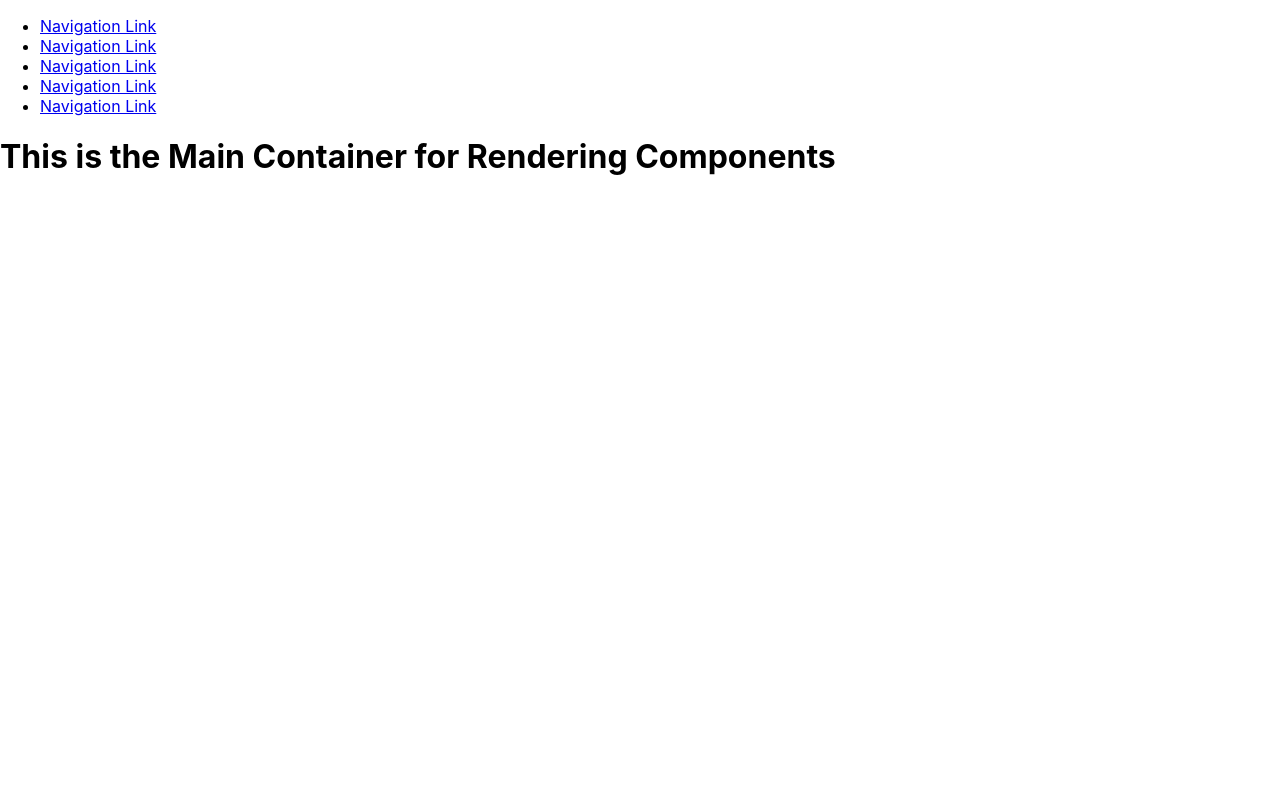
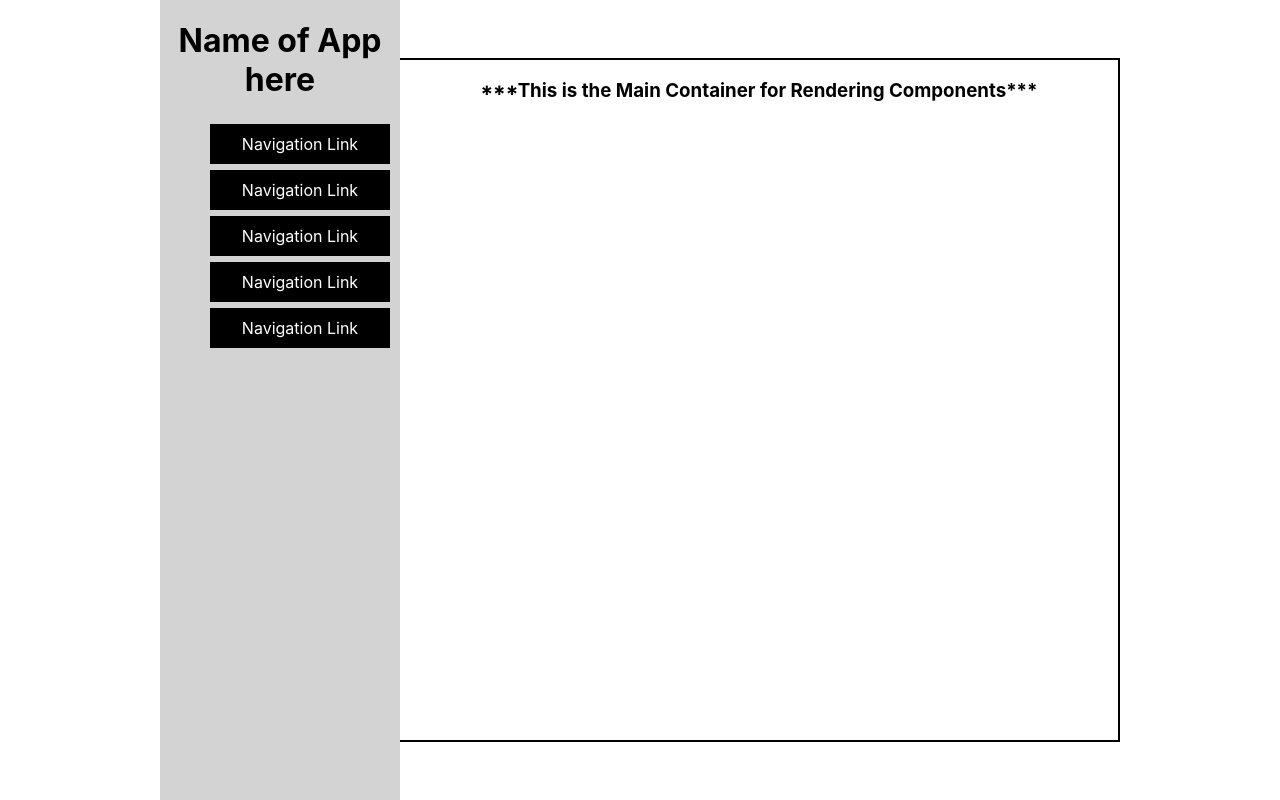
Before and after one commit to royFloresNyc/iron-budget-frontend, a React (Create React App) app: page / in a window 1280 px wide. Built offline with nearby package versions, Linux system fonts and the light colour scheme; the HTML template or start-up script is replaced by a standard one.

Commit message:
Styling to show basic structure of high level containers

```diff
--- a/src/App.css
+++ b/src/App.css
@@ -1,4 +1,4 @@
-.App {
+/* .App {
   text-align: center;
 }
 
@@ -35,4 +35,57 @@
   to {
     transform: rotate(360deg);
   }
+} */
+
+.wrapper {
+    display: grid;
+    grid-template-columns: repeat(16, minmax(0, 1fr));
+    align-items: center;
 }
+
+.main-container {
+    height: 85vh;
+    grid-column: 6 / span 9;
+    border-top: 2px solid black;
+    border-right: 2px solid black;
+    border-bottom: 2px solid black;
+    text-align: center;
+}
+
+.side-panel {
+    background: lightgray;
+    height: 100vh;
+    grid-column: 3 / span 3;
+    text-align: center;
+}
+
+.nav-bar {
+    width: 100%;
+    text-align: center;
+}
+/* ul.nav {
+    height: 40px; */
+    /* margin-bottom: 0px; */
+    /* padding-bottom: 5px;
+} */
+
+ul.nav li {
+    line-height: 40px;
+    width: 90%;
+    display: inline-block;
+    margin: 3px;
+    background-color: black;
+}
+
+ul.nav li:hover {
+    background-color: white;
+    transition: 0.5s;
+}
+
+a {
+    text-decoration: none;
+    color: white;
+}
+a:hover {
+    color: black;
+}
--- a/src/App.js
+++ b/src/App.js
@@ -2,18 +2,18 @@ import React from 'react';
 import logo from './logo.svg';
 import './App.css';
 import { Route, Switch } from 'react-router-dom'
-import SideNavPanel from './Containers/SideNavPanel'
+import SidePanel from './Containers/SidePanel'
 import MainContainer from './Containers/MainContainer'
 
 function App() {
     return (
-        <>
-            <SideNavPanel />
+        <div className="wrapper">
+            <SidePanel />
             <Switch>
                 <Route path="/" component={MainContainer} />
             </Switch>
 
-        </>
+        </div>
     );
 }
 
--- a/src/Components/NavBar.js
+++ b/src/Components/NavBar.js
@@ -4,7 +4,7 @@ import { NavLink } from 'react-router-dom'
 const NavBar = () => {
     return (
         <div className='nav-bar'>
-            <ul>
+            <ul className="nav">
                 <li><NavLink to='/'>Navigation Link</NavLink></li>
                 <li><NavLink to=''>Navigation Link</NavLink></li>
                 <li><NavLink to=''>Navigation Link</NavLink></li>
--- a/src/Containers/MainContainer.js
+++ b/src/Containers/MainContainer.js
@@ -4,7 +4,7 @@ import { Route, Switch } from 'react-router-dom'
 class MainContainer extends React.Component {
     render () {
         return <div className="main-container">
-            <h1>This is the Main Container for Rendering Components</h1>
+            <h3>***This is the Main Container for Rendering Components***</h3>
             <Switch>
                 {/* { add different routes here} */}
             </Switch>
--- a/src/Containers/SideNavPanel.js
+++ /dev/null
@@ -1,8 +0,0 @@
-import React from 'react'
-import NavBar from '../Components/NavBar'
-
-const SideNavPanel = () => {
-    return <NavBar />
-}
-
-export default SideNavPanel
--- /dev/null
+++ b/src/Containers/SidePanel.js
@@ -0,0 +1,11 @@
+import React from 'react'
+import NavBar from '../Components/NavBar'
+
+const SidePanel = () => {
+    return <div className="side-panel">
+            <h1>Name of App here</h1>
+            <NavBar />
+        </div>
+}
+
+export default SidePanel
--- a/src/index.css
+++ b/src/index.css
@@ -5,6 +5,8 @@ body {
     sans-serif;
   -webkit-font-smoothing: antialiased;
   -moz-osx-font-smoothing: grayscale;
+  height: 100vh;
+  width: 100vw;
 }
 
 code {
```
